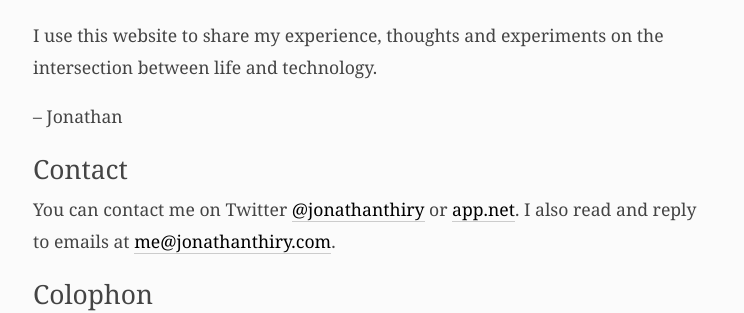
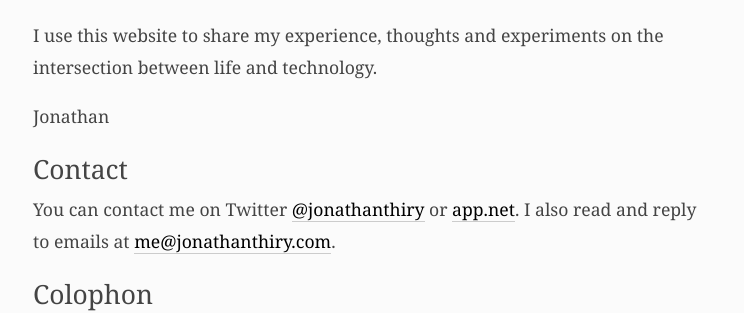
Before and after one commit to jonathanthiry/jonathanthiry.github.com, a Jekyll site: the page built from about.md, in a window 1280 px wide. Shown: the part 437-750 px from the top of the page, without its empty margins (267-1011 px from the left). Built offline with Jekyll 4.4.1, drawn with Linux system fonts in a browser that asks for light colours; comment, search, counter and statistics services are not loaded.

```diff
--- a/about.md
+++ b/about.md
@@ -9,7 +9,7 @@ Sometimes I am torn between form and function, features and UI. Good user experi
 
 I use this website to share my experience, thoughts and experiments on the intersection between life and technology.
 
--- Jonathan
+Jonathan
 
 ## Contact
 
```
